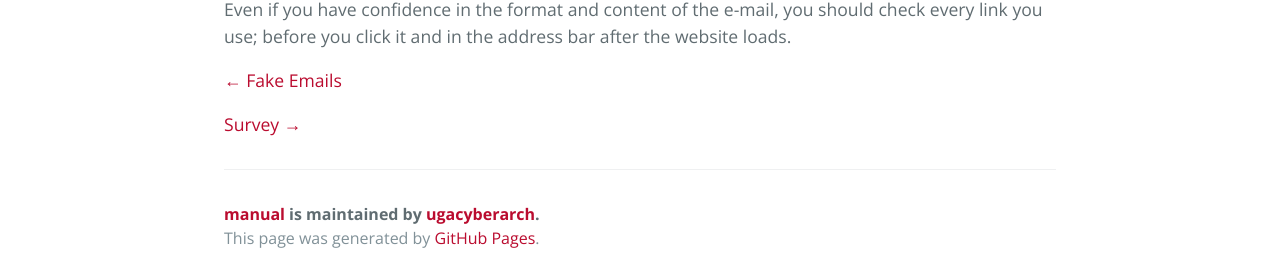
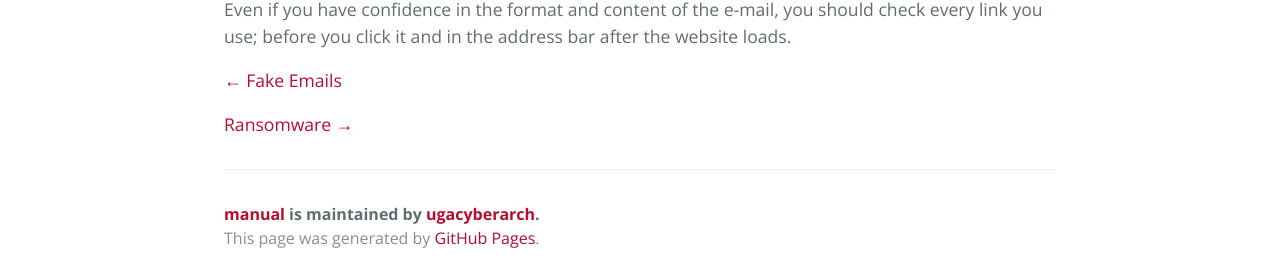
Before and after one commit to ugacyberarch/manual, a Jekyll site: the page built from phishing_summary.md, in a window 1280 px wide. Shown: the part 857-1136 px from the top of the page. Built offline with Jekyll 4.4.1, drawn with Linux system fonts in a browser that asks for light colours.

Commit message:
Update from Forestry.io Sammy Vo updated phishing_summary.md

```diff
--- a/phishing_summary.md
+++ b/phishing_summary.md
@@ -21,4 +21,4 @@ Even if you have confidence in the format and content of the e-mail, you should
 [← Fake Emails](./fake_emails.html "Fake Emails")
 
 
-[Survey →](./home_page.html "Survey")
+[Ransomware →]( "Ransomware")
```
